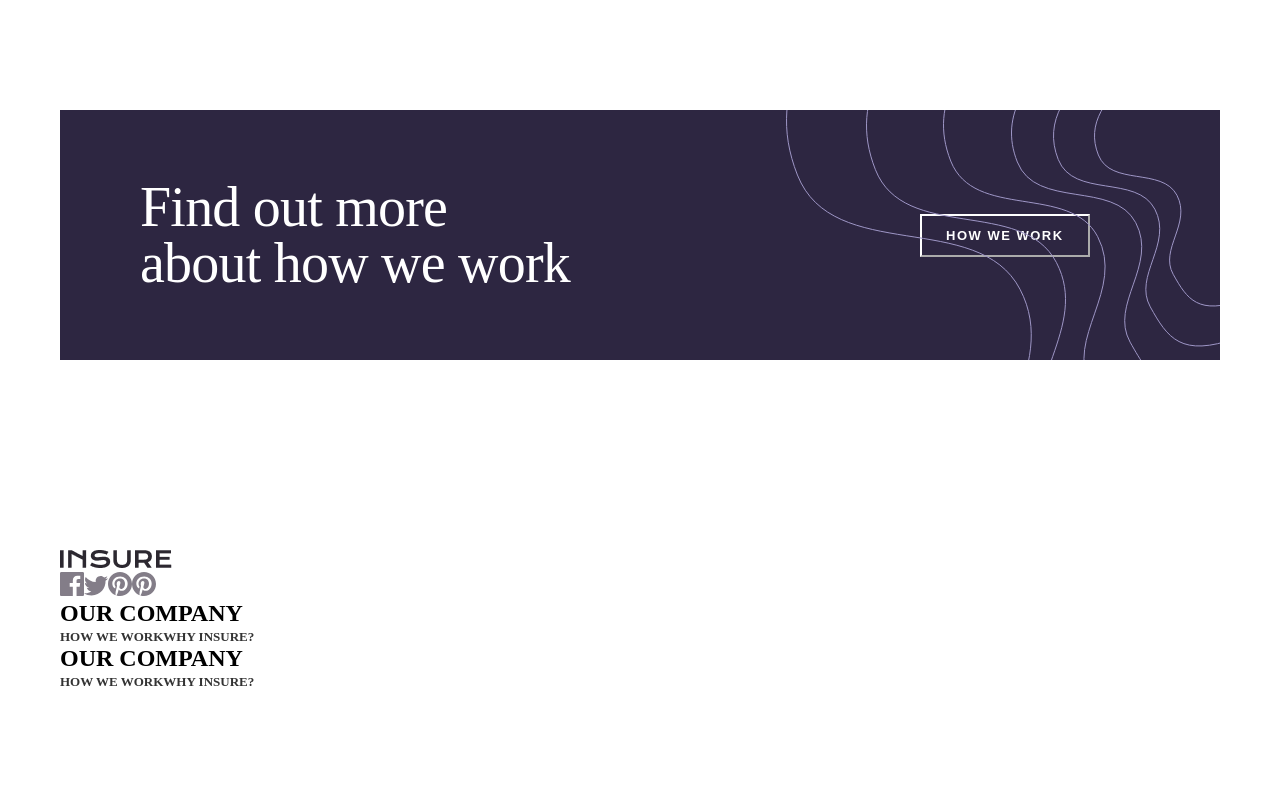
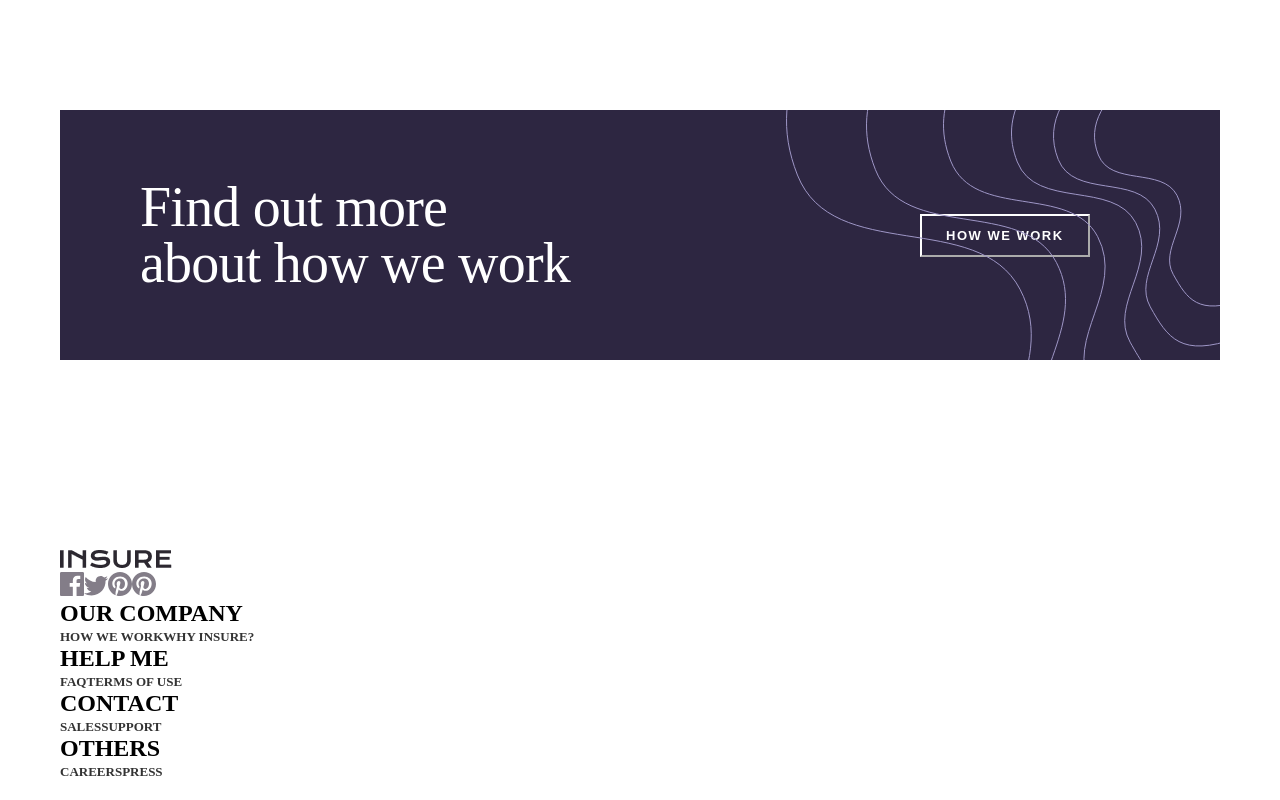
Before and after one commit to umida17/react.js-2-loyiham, a React (Vite) app: page / in a window 1280 px wide. Shown: the part 1502-2302 px from the top of the page. Before the commit the page ends 2212 px from the top, so only its background shows below. Built offline with nearby package versions, Linux system fonts and the light colour scheme.

Commit message:
footer stil beriwga ketik

```diff
--- a/src/Companets/footer/footer.jsx
+++ b/src/Companets/footer/footer.jsx
@@ -30,9 +30,23 @@ function Footer() {
                 </div>
 
                 <div className="help">
-                    <h2>OUR COMPANY</h2>
-                    <a href="#">HOW WE WORK</a>
-                    <a href="#">WHY INSURE?</a>
+                    <h2>HELP ME</h2>
+                    <a href="#">FAQ</a>
+                    <a href="#">TERMS OF USE</a>
+                </div>
+
+
+                 <div className="CONTACT">
+                    <h2>CONTACT</h2>
+                    <a href="#">SALES</a>
+                    <a href="#">SUPPORT</a>
+                </div>
+
+
+                 <div className="OTHERS">
+                    <h2>OTHERS</h2>
+                    <a href="#">CAREERS</a>
+                    <a href="#">PRESS</a>
                 </div>
 
             </div>
```
